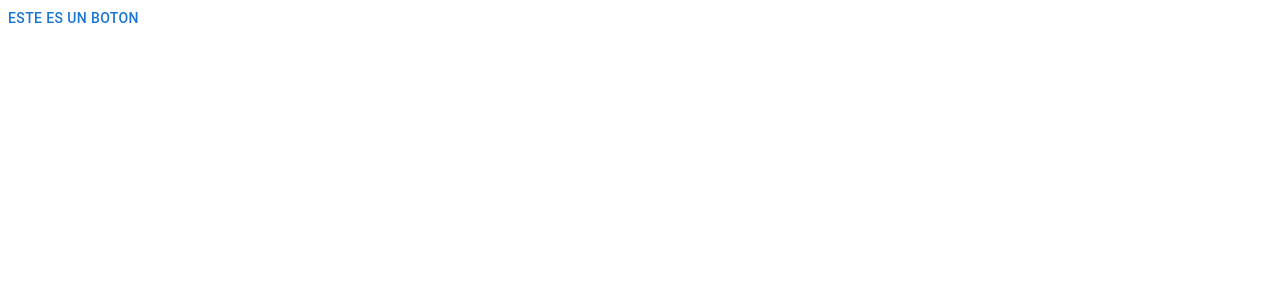
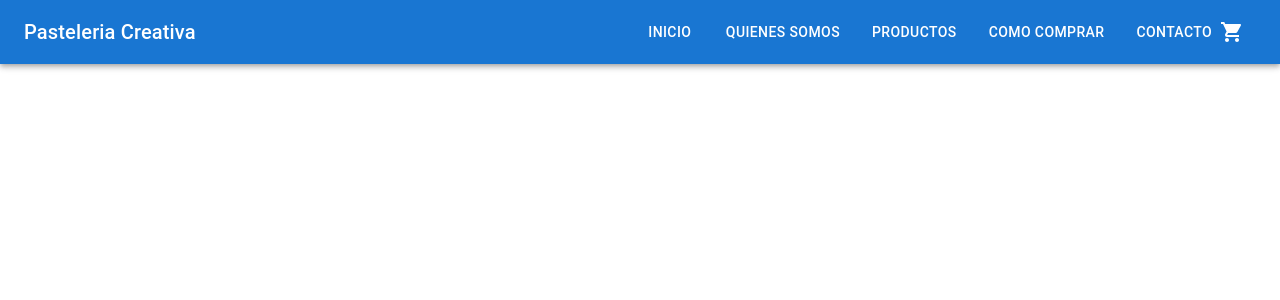
Before and after one commit to sergate/React, a React (Create React App) app in the folder my-ecom/: page / in a window 1280 px wide. Shown: the top 300 px of the page. Built offline with nearby package versions, Linux system fonts and the light colour scheme; the HTML template or start-up script is replaced by a standard one.

Commit message:
Creacion Navbar

```diff
--- a/my-ecom/src/App.js
+++ b/my-ecom/src/App.js
@@ -1,10 +1,12 @@
-import React from "react";
-import Button from '@mui/material/Button';
+import { Navbar } from "./components/Navbar";
+
+
 
 function App() {
   return (
-    <div>
-    <Button> Este es un Boton</Button>
+    <div className="App">
+      <Navbar />
+
     </div>
   );
 }
--- a/my-ecom/src/components/Navbar.jsx
+++ b/my-ecom/src/components/Navbar.jsx
@@ -1,7 +1,25 @@
 import React from 'react'
+import { AppBar, Toolbar, IconButton, Typography, Stack, Button } from '@mui/material'
+import ShoppingCartIcon from '@mui/icons-material/ShoppingCart';
 
-export default function Navbar() {
+export const Navbar = () => {
   return (
-    <div>Navbar</div>
-  )
+    <AppBar position='static'>
+      <Toolbar>
+        <Typography variant='h6' component='div' sx={{ flexGrow: 1}}>
+          Pasteleria Creativa
+        </Typography>
+        <Stack direction='row' spacing={2}>
+            <Button color='inherit'>Inicio</Button>
+            <Button color='inherit'>Quienes Somos</Button>
+            <Button color='inherit'>Productos</Button>
+            <Button color='inherit'>Como Comprar</Button>
+            <Button color='inherit'>Contacto</Button>
+        </Stack>
+        <IconButton size='large' edge='start' color='inherit' aria-label='logo'>
+          <ShoppingCartIcon />
+        </IconButton>
+      </Toolbar>
+    </AppBar>
+  );
 }
```
Also changed, not shown: my-ecom/src/components/BodyApp.jsx (added, +7 -0 lines).
